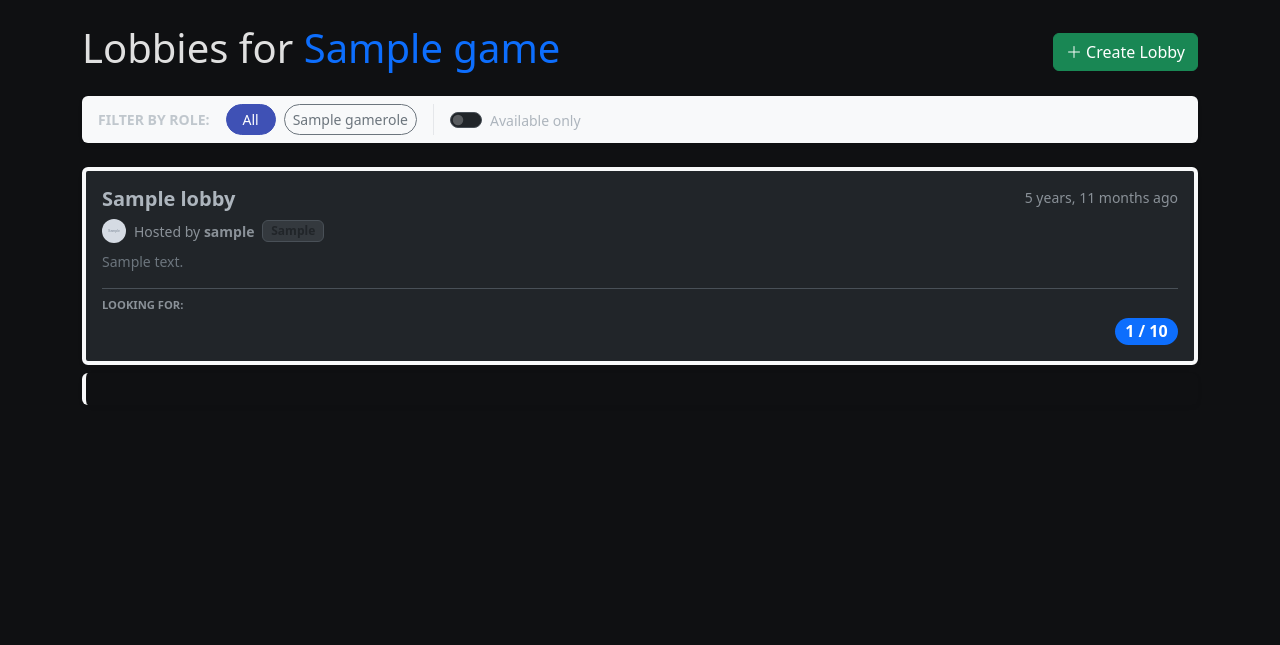
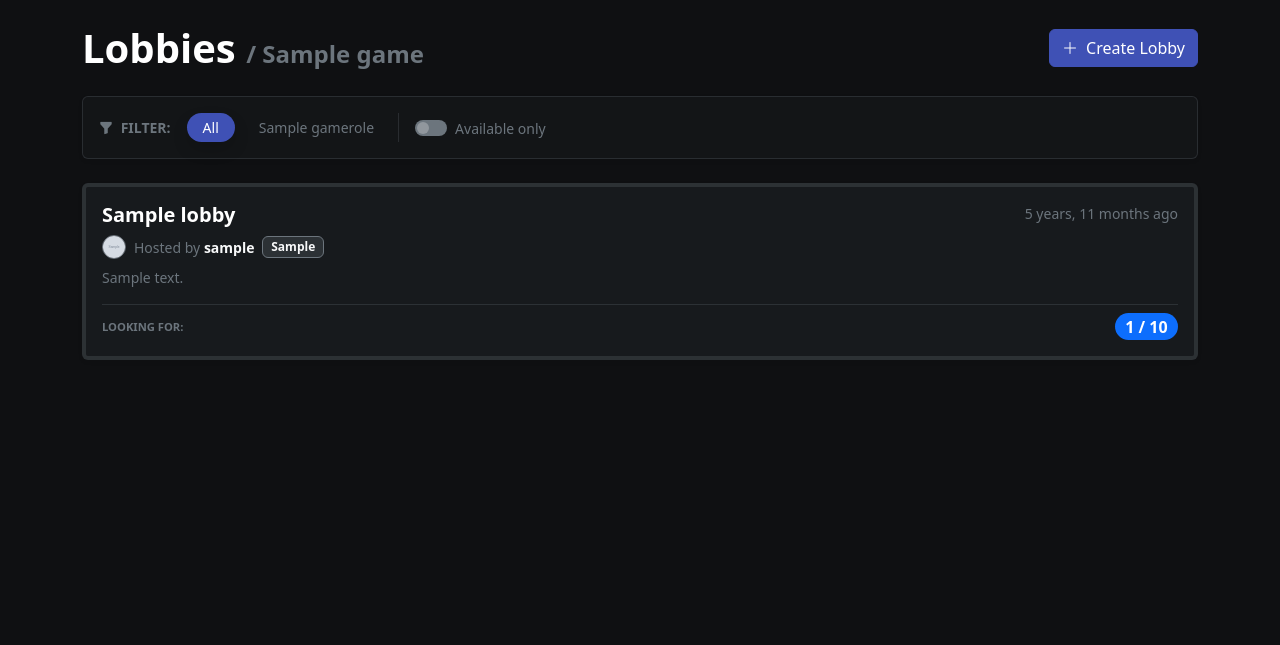
Before and after one commit to tigersaymon/lfg-teammate-finder, a Django app: a page that uses templates/lobbies/lobby_list.html in a window 1280 px wide. Shown: the part 57-702 px from the top of the page. Run offline with Django 5.2, Linux system fonts and the light colour scheme; tables that the repository leaves empty hold one stand-in row (values such as "Sample post"); grey boxes marked "Sample" are stand-in pictures; some libraries are stand-ins or nearby versions.

Commit message:
style: finilize lobby list UI

```diff
--- a/config/settings.py
+++ b/config/settings.py
@@ -117,6 +117,9 @@ USE_I18N = True
 USE_TZ = True
 
 STATIC_URL = 'static/'
+STATICFILES_DIRS = [
+    BASE_DIR / "static",
+]
 
 MEDIA_URL = '/media/'
 MEDIA_ROOT = BASE_DIR / 'media'
--- a/static/css/main.css
+++ b/static/css/main.css
@@ -46,7 +46,7 @@ footer {
 
 .game-card:hover {
     transform: translateY(-5px);
-    box-shadow: 0 10px 20px rgba(0,0,0,0.4);
+    box-shadow: 0 10px 20px rgba(0, 0, 0, 0.4);
     border-color: #3f51b5;
 }
 
@@ -101,3 +101,24 @@ footer {
 .form-control[type="file"] {
     padding: 10px;
 }
+
+
+.btn-filter-active {
+    background-color: #3f51b5;
+    color: white;
+    border: none;
+}
+
+.btn-filter-active:hover {
+    background-color: #303f9f;
+    color: white;
+}
+
+.list-group-item {
+    border-color: #2d2f36;
+}
+
+.list-group-item-action:hover {
+    background-color: #22242b !important;
+    color: white;
+}
--- a/templates/lobbies/lobby_list.html
+++ b/templates/lobbies/lobby_list.html
@@ -1,43 +1,47 @@
 {% extends "base.html" %}
 
 {% block content %}
-  <div class="d-flex justify-content-between align-items-center mb-3">
-    <h1>Lobbies for <span class="text-primary">{{ game.title }}</span></h1>
-    <a href="{% url 'lobbies:lobby-create' game.slug %}" class="btn btn-success">
-      <i class="bi bi-plus-lg"></i> Create Lobby
+  <div class="d-flex justify-content-between align-items-center mb-4">
+    <div>
+        <h1 class="fw-bold mb-0 text-white">Lobbies <span class="text-secondary fs-4">/ {{ game.title }}</span></h1>
+    </div>
+    <a href="{% url 'lobbies:lobby-create' game.slug %}" class="btn btn-primary">
+      <i class="bi bi-plus-lg me-1"></i> Create Lobby
     </a>
   </div>
 
-  <div class="card mb-4 border-0 shadow-sm bg-light">
-    <div class="card-body py-2">
+  <div class="card mb-4 border border-secondary border-opacity-25 bg-dark bg-opacity-25 shadow-sm">
+    <div class="card-body py-3">
       <div class="d-flex gap-2 align-items-center flex-wrap">
-        <span class="text-muted small fw-bold text-uppercase me-2">Filter by Role:</span>
+        <span class="text-secondary small fw-bold text-uppercase me-2"><i class="bi bi-funnel-fill me-1"></i> Filter:</span>
 
         <a href="?available_only={{ request.GET.available_only }}"
-           class="btn btn-sm {% if not current_role_id %}btn-primary{% else %}btn-outline-secondary{% endif %} rounded-pill px-3">
+           class="btn btn-sm {% if not current_role_id %}btn-filter-active shadow{% else %}btn-outline-secondary{% endif %} rounded-pill px-3 border-0">
           All
         </a>
 
         {% for role in roles %}
           <a href="?role={{ role.id }}&available_only={{ request.GET.available_only }}"
-             class="btn btn-sm {% if current_role_id == role.id %}btn-primary{% else %}btn-outline-secondary{% endif %} rounded-pill d-flex align-items-center gap-1">
-            {% if role.icon %}
-              <img src="{{ role.icon.url }}" alt="" style="width: 16px; height: 16px;">
+             class="btn btn-sm {% if current_role_id == role.id %}btn-filter-active shadow{% else %}btn-outline-secondary{% endif %} rounded-pill d-flex align-items-center gap-2 border-0">
+            {% if role.icon_class %}
+                <i class="{{ role.icon_class }}"></i>
+            {% elif role.icon %}
+                <img src="{{ role.icon.url }}" alt="" style="width: 14px; height: 14px;">
             {% endif %}
             {{ role.name }}
           </a>
         {% endfor %}
 
-        <div class="vr mx-2"></div>
+        <div class="vr mx-2 text-secondary"></div>
 
         <form method="get" class="d-flex align-items-center">
           {% if current_role_id %}
             <input type="hidden" name="role" value="{{ current_role_id }}">
           {% endif %}
           <div class="form-check form-switch mb-0">
-            <input class="form-check-input" type="checkbox" name="available_only" id="availableCheck"
+            <input class="form-check-input bg-secondary border-0" type="checkbox" name="available_only" id="availableCheck"
                    onchange="this.form.submit()" {% if request.GET.available_only %}checked{% endif %}>
-            <label class="form-check-label small" for="availableCheck">Available only</label>
+            <label class="form-check-label small text-secondary" for="availableCheck">Available only</label>
           </div>
         </form>
       </div>
@@ -47,7 +51,8 @@
   <div class="list-group">
     {% for lobby in lobbies %}
       <a href="{% url 'lobbies:lobby-detail' game.slug lobby.invite_link %}"
-         class="list-group-item list-group-item-action p-3 mb-2 rounded shadow-sm border-start border-4 {% if lobby.host == user %}border-primary{% else %}border-light{% endif %}"
+         class="list-group-item list-group-item-action p-3 mb-2 rounded shadow-sm border-start border-4 border-secondary border-opacity-25 bg-dark bg-opacity-50 text-white {% if lobby.host == user %}border-primary{% else %}border-secondary{% endif %}"
+         style="border-color: #2d2f36;"
          aria-current="true">
 
         <div class="d-flex justify-content-between align-items-start mb-2">
@@ -61,22 +66,22 @@
 
             <div class="d-flex align-items-center mt-2">
               {% if lobby.host.avatar %}
-                <img src="{{ lobby.host.avatar.url }}" class="rounded-circle me-2" width="24" height="24">
+                <img src="{{ lobby.host.avatar.url }}" class="rounded-circle me-2 border border-secondary" width="24" height="24">
               {% else %}
                 <i class="bi bi-person-circle text-secondary me-2 fs-5"></i>
               {% endif %}
 
-              <span class="text-muted small me-2">Hosted by <strong>{{ lobby.host.username }}</strong></span>
+              <span class="text-secondary small me-2">Hosted by <strong class="text-light">{{ lobby.host.username }}</strong></span>
 
               {% if lobby.host.host_profile_cache %}
-                <span class="badge bg-secondary bg-opacity-25 text-dark border" style="font-size: 0.75rem;">
+                <span class="badge bg-secondary bg-opacity-25 text-light border border-secondary" style="font-size: 0.75rem;">
                     {{ lobby.host.host_profile_cache.0.rank }}
                 </span>
               {% endif %}
             </div>
           </div>
 
-          <small class="text-muted">{{ lobby.created_at|timesince }} ago</small>
+          <small class="text-secondary">{{ lobby.created_at|timesince }} ago</small>
         </div>
 
         {% if lobby.description %}
@@ -84,43 +89,40 @@
             {{ lobby.description }}
           </p>
         {% else %}
-          <div class="mb-3"></div> {% endif %}
+          <div class="mb-3"></div>
+        {% endif %}
 
-        <div class="d-flex justify-content-between align-items-end border-top pt-2 mt-2">
+        <div class="d-flex justify-content-between align-items-end border-top border-secondary border-opacity-25 pt-2 mt-2">
 
           <div>
-            <small class="text-muted d-block mb-1 text-uppercase fw-bold" style="font-size: 0.7rem;">Looking
-              for:</small>
+            <small class="text-secondary d-block mb-1 text-uppercase fw-bold" style="font-size: 0.7rem;">Looking for:</small>
             <div class="d-flex gap-1">
               {% for slot in lobby.slots.all %}
                 {% if not slot.player %}
                   <div class="position-relative"
-                       title="{% if slot.required_role %}Need:
-                         {{ slot.required_role.name }}{% else %}Flex / Any{% endif %}"
+                       title="{% if slot.required_role %}Need: {{ slot.required_role.name }}{% else %}Flex / Any{% endif %}"
                        data-bs-toggle="tooltip">
 
                     {% if slot.required_role %}
-
                       {% if slot.required_role.icon_class %}
-                        <div class="rounded border d-flex align-items-center justify-content-center text-dark bg-light"
+                        <div class="rounded border border-secondary d-flex align-items-center justify-content-center text-light bg-secondary bg-opacity-10"
                              style="width: 32px; height: 32px;">
                           <i class="{{ slot.required_role.icon_class }} fs-6"></i>
                         </div>
 
                       {% elif slot.required_role.icon %}
-                        <img src="{{ slot.required_role.icon.url }}" class="rounded border p-1 bg-light"
+                        <img src="{{ slot.required_role.icon.url }}" class="rounded border border-secondary p-1 bg-secondary bg-opacity-10"
                              style="width: 32px; height: 32px;">
 
                       {% else %}
-                        <div
-                            class="rounded border d-flex align-items-center justify-content-center text-secondary fw-bold small bg-light"
+                        <div class="rounded border border-secondary d-flex align-items-center justify-content-center text-secondary fw-bold small bg-secondary bg-opacity-10"
                             style="width: 32px; height: 32px;">
                           {{ slot.required_role.name|slice:":1" }}
                         </div>
                       {% endif %}
 
                     {% else %}
-                      <div class="rounded border d-flex align-items-center justify-content-center text-muted bg-light"
+                      <div class="rounded border border-secondary d-flex align-items-center justify-content-center text-secondary bg-secondary bg-opacity-10"
                            style="width: 32px; height: 32px;">
                         <i class="bi bi-question-lg"></i>
                       </div>
@@ -135,23 +137,22 @@
               {% endif %}
             </div>
           </div>
-        </div>
 
            <div class="text-end">
-                <span
-                    class="badge {% if lobby.filled_slots_count == lobby.size %}bg-success{% else %}bg-primary{% endif %} rounded-pill fs-6">
+                <span class="badge {% if lobby.filled_slots_count == lobby.size %}bg-success{% else %}bg-primary{% endif %} rounded-pill fs-6">
                     {{ lobby.filled_slots_count }} / {{ lobby.size }}
                 </span>
             </div>
         </div>
+
       </a>
     {% empty %}
       <div class="text-center py-5">
-        <div class="text-muted mb-3"><i class="bi bi-joystick fs-1"></i></div>
-        <h3>No lobbies found</h3>
-        <p class="text-muted">Try changing filters or create a new one!</p>
+        <div class="text-muted mb-3 opacity-25"><i class="bi bi-joystick fs-1"></i></div>
+        <h3 class="text-white">No lobbies found</h3>
+        <p class="text-secondary">Try changing filters or create a new one!</p>
         {% if current_role_id or request.GET.available_only %}
-          <a href="?" class="btn btn-outline-primary">Clear Filters</a>
+          <a href="?" class="btn btn-outline-primary mt-2">Clear Filters</a>
         {% endif %}
       </div>
     {% endfor %}
```
Lines whose indentation alone changed are shown as unchanged.
